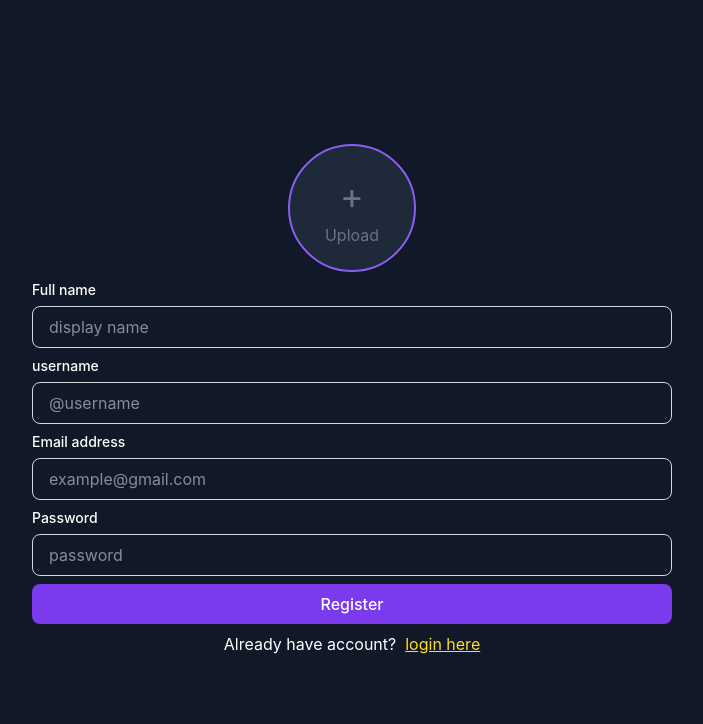
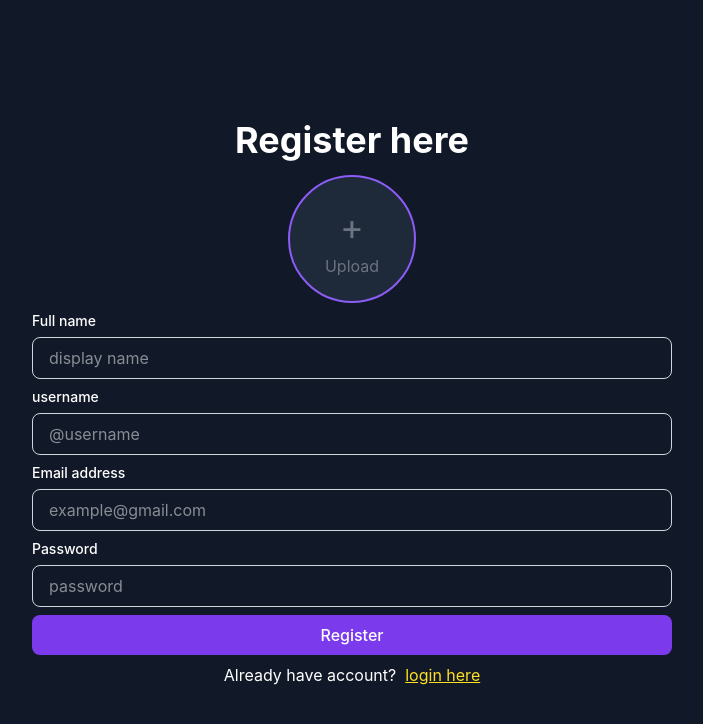
Before and after one commit to prajwalSatannavar623/Split-wise-Clone, a React (Vite) app in the folder client/: page /register in a window 1280 px wide. Shown: the top 724 px of the page, without its empty margins (288-991 px from the left). Built offline with nearby package versions, Linux system fonts and the light colour scheme; no server answers.

Commit message:
feat: add headings to Login and SignUp pages for improved user experience

```diff
--- a/client/src/pages/Dashboard.jsx
+++ b/client/src/pages/Dashboard.jsx
@@ -1,5 +1,5 @@
 import { useSelector, useDispatch } from "react-redux";
-import { useNavigate, useLocation } from "react-router-dom";
+import { useNavigate } from "react-router-dom";
 import { logout } from "../features/authSlice.js";
 import { NavLink, Outlet } from "react-router-dom";
 import { useEffect, useState } from "react";
@@ -8,82 +8,29 @@ import { apiClient } from "../api/axios.js";
 const Dashboard = () => {
   const dispatch = useDispatch();
   const navigate = useNavigate();
-  const location = useLocation();
 
   const user = useSelector((state) => state.auth.user);
-
-  // Add these to your state
   const [isLogoutModalOpen, setIsLogoutModalOpen] = useState(false);
 
-  // useEffect(() => {
-  //   // Only navigate if we are NOT already on the login page
-  //   // This prevents the "Forward" button issue from conflicting with manual navigation
-  //   if (!user && location.pathname !== "/login") {
-  //     navigate("/login", { replace: true });
-  //   }
-  // }, [user, location.pathname, navigate]);
-
   useEffect(() => {
-    // If there is no user, we MUST ensure we aren't just looking at a
-    // cached version of the dashboard.
     if (!user) {
-      window.location.replace("/login"); // Forces a full navigation, bypassing cache
+      window.location.replace("/login");
     }
   }, [user, navigate]);
-
-  // Inside your Logout handler
-  // const handleLogout = async () => {
-  //   try {
-  //     // 1. Hit the backend route to clear DB refresh token and HTTP-only cookies
-  //     // Make sure the route string matches your backend setup (e.g., "/users/logout")
-  //     await apiClient.post("/users/auth/logout");
-  //   } catch (error) {
-  //     // Even if the backend fails (e.g. network error), we still want to log them out locally
-  //     console.error("Backend logout failed, forcing frontend logout:", error);
-  //   } finally {
-  //     // 2. Clear Redux State
-  //     dispatch(logout());
-
-  //     // 3. Clear LocalStorage
-  //     localStorage.removeItem("accessToken");
-
-  //     // 4. Navigate to login and replace history
-  //     navigate("/login", { replace: true });
-  //   }
-  // };
-
-  // const confirmLogout = async () => {
-  //   setIsLogoutModalOpen(false);
-  //   try {
-  //     await apiClient.post("/users/auth/logout");
-  //   } catch (error) {
-  //     console.error("Backend logout failed:", error);
-  //   } finally {
-  //     dispatch(logout());
-  //     localStorage.removeItem("accessToken");
-
-  //     // Using window.location.replace is the "nuclear" option
-  //     // It prevents the browser from keeping the dashboard in its history stack
-  //     window.location.replace("/login");
-  //   }
-  // };
 
   const confirmLogout = async () => {
     setIsLogoutModalOpen(false);
 
-    // 1. Clear local storage/state
     localStorage.removeItem("accessToken");
     dispatch(logout());
 
-    // 2. Perform the API call
     try {
       await apiClient.post("/users/auth/logout");
     } catch (err) {
-      /* ignore */
+      console.log(err);
     }
 
     // 3. NUCLEAR HISTORY RESET
-    // This removes all previous entries from the history stack
     window.location.href = "/login";
   };
 
--- a/client/src/pages/Login.jsx
+++ b/client/src/pages/Login.jsx
@@ -52,6 +52,7 @@ const Login = () => {
   return (
     <>
       <div className="bg-bg-dark w-full h-screen flex flex-col gap-2 justify-center items-center">
+        <h1 className="text-heading text-text-inverse font-bold">Login in</h1>
         <form
           onSubmit={handleFormSubmit}
           className="w-full flex flex-col gap-2 justify-center items-center"
--- a/client/src/pages/SignUp.jsx
+++ b/client/src/pages/SignUp.jsx
@@ -81,6 +81,9 @@ const SignUp = () => {
   return (
     <>
       <div className="bg-bg-dark w-full min-h-screen flex flex-col gap-2 justify-center items-center">
+        <h1 className="text-heading text-text-inverse font-bold">
+          Register here
+        </h1>
         <label className="cursor-pointer">
           {/* The Visual UI */}
           <div className="w-32 h-32 rounded-full border-2 border-primary-500 flex items-center justify-center overflow-hidden bg-gray-800">
```
